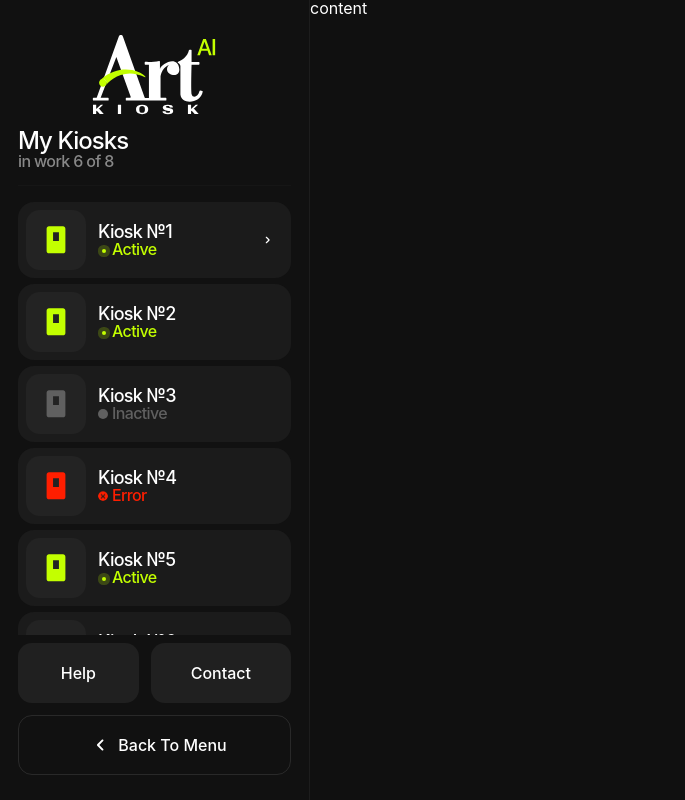
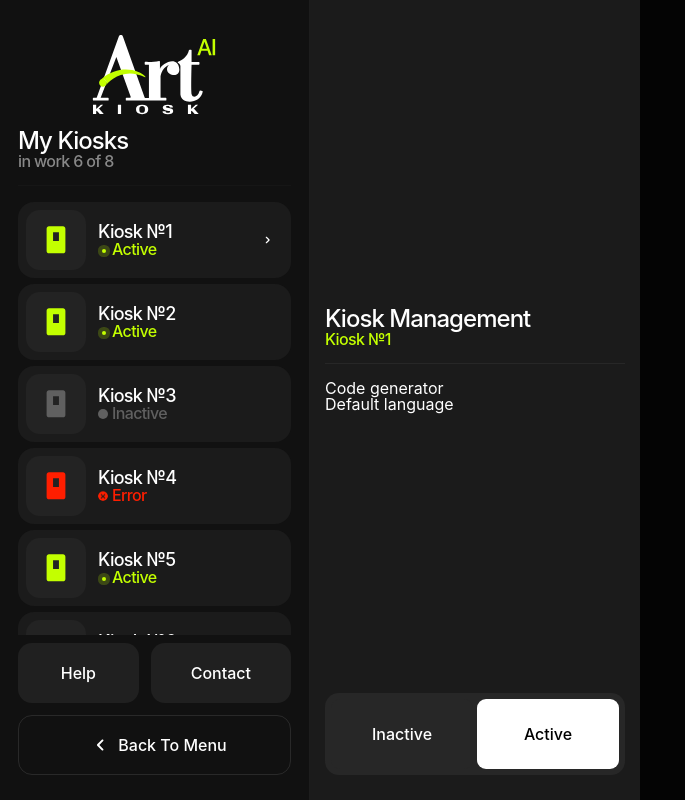
Before and after one commit to Anton-Osip/admin-kiosk, a Next.js app: page / in a window 1280 px wide. Shown: the whole page, without its empty margins (0-685 px from the left). Built offline with nearby package versions, Linux system fonts and the light colour scheme.

Commit message:
feat: create side bar kiosk-management

```diff
--- a/src/shared/config/spacing.scss
+++ b/src/shared/config/spacing.scss
@@ -8,7 +8,6 @@
   --space-5: 20px;
   --space-10: 40px;
   --space-48: 48px;
-  --space-20: 80px;
   --space-40: 160px;
   --space-56: 224px;
 
@@ -16,8 +15,10 @@
   --space-8: 8px;
   --space-12: 12px;
   --space-14: 14px;
+  --space-15: 15px;
   --space-16: 16px;
   --space-18: 18px;
+  --space-20: 20px;
   --space-24: 24px;
   --space-25: 25px;
   --space-32: 32px;
--- a/src/shared/lib/kiosks-store.ts
+++ b/src/shared/lib/kiosks-store.ts
@@ -42,7 +42,7 @@ export const useKiosksStore = create<ModalStore>(set => ({
     set(state => ({
       kiosksData: state.kiosksData.map(kiosk => ({
         ...kiosk,
-        isSelected: kiosk.id === kioskId,
+        isSelected: kiosk.isSelected ? false : kiosk.id === kioskId,
       })),
     }));
   },
--- a/src/widgets/kiosks/kiosks.tsx
+++ b/src/widgets/kiosks/kiosks.tsx
@@ -14,9 +14,9 @@ export const Kiosks = ({ kiosks }: Props) => {
   return (
     <div className={s.kiosks}>
       <h2 className={s.title}>My Kiosks</h2>
-      <h2 className={s.subTitle}>
+      <p className={s.subTitle}>
         in work {activeKiosks} of {totalKiosks}
-      </h2>
+      </p>
       <div className={s.container}>
         {kiosks.map(kiosk => (
           <Kiosk key={kiosk.id} kiosk={kiosk} />
--- /dev/null
+++ b/src/widgets/side-bar-menu/kiosk-management/kiosk-management.module.scss
@@ -0,0 +1,87 @@
+.wrapper {
+  position: absolute;
+  top: 0;
+  bottom: 0;
+  right: 0;
+  left: 310px;
+}
+
+.overlay {
+  position: absolute;
+  top: 0;
+  right: 0;
+  bottom: 0;
+  left: 0;
+  width: 100%;
+  height: 100%;
+  background: rgba(0, 0, 0, 0.7);
+  display: flex;
+  align-items: center;
+  justify-content: center;
+  z-index: 50;
+  padding: var(--space-20);
+}
+
+.container {
+  position: relative;
+  width: 330px;
+  height: 100%;
+  background: #1b1b1b;
+  z-index: 100;
+  display: flex;
+  flex-direction: column;
+  padding: var(--space-25) var(--space-15);
+}
+
+.content {
+  flex: 1;
+  display: flex;
+  flex-direction: column;
+  justify-content: center;
+}
+
+.titleWrapper {
+  & .title {
+    font-size: var(--text-2xl);
+    font-weight: var(--font-medium);
+    line-height: var(--leading-normal);
+    letter-spacing: var(--tracking-tight);
+  }
+
+  & .subTitle {
+
+    color: var(--color-accent);
+    font-size: var(--text-base);
+    font-weight: var(--font-medium);
+    line-height: var(--leading-normal);
+    letter-spacing: var(--tracking-tight);
+    padding-bottom: var(--space-16);
+    margin-bottom: var(--space-16);
+    border-bottom: 1px solid rgba(255, 255, 255, 0.05);
+  }
+}
+
+
+.footer {
+  display: flex;
+  gap: 4px;
+  background: #272727;
+  padding: var(--space-6);
+  width: 100%;
+  border-radius: 14px;
+
+
+  & .button {
+    border-radius: 9px;
+    width: 100%;
+  }
+
+  & .inactiveBtn {
+    background: #272727;
+  }
+
+  & .activeBtn {
+    color: var(--color-black);
+    background: var(--color-white);
+  }
+}
--- /dev/null
+++ b/src/widgets/side-bar-menu/kiosk-management/kiosk-management.tsx
@@ -0,0 +1,40 @@
+import { clsx } from 'clsx';
+
+import { Button } from '@/shared';
+import { KiosksData } from '@/shared/lib/kiosks-store';
+
+import s from './kiosk-management.module.scss';
+
+interface Props {
+  kiosk: KiosksData;
+}
+
+export const KioskManagement = ({ kiosk }: Props) => {
+  return (
+    <div className={s.wrapper}>
+      <div className={s.container}>
+        <div className={s.content}>
+          <div className={s.titleWrapper}>
+            <h2 className={s.title}>Kiosk Management</h2>
+            <p className={s.subTitle}>{kiosk.name}</p>
+          </div>
+          <div className={s.codeGenerator}>Code generator</div>
+          <div className={s.defaultLanguage}>Default language</div>
+        </div>
+        <footer className={s.footer}>
+          <Button
+            className={clsx(s.button, s.inactiveBtn)}
+            variant={'secondary'}
+          >
+            Inactive
+          </Button>
+          <Button className={clsx(s.button, s.activeBtn)} variant={'secondary'}>
+            Active
+          </Button>
+        </footer>
+      </div>
+
+      <div className={s.overlay}></div>
+    </div>
+  );
+};
--- /dev/null
+++ b/src/widgets/side-bar-menu/my-kiosks/my-kiosks.module.scss
@@ -0,0 +1,27 @@
+.container {
+  display: flex;
+  flex-direction: column;
+  align-items: center;
+  justify-content: space-between;
+  padding: var(--space-35) var(--space-18) var(--space-25);
+  background: rgba(17, 17, 17, 1);
+  border-right: 1px solid rgba(255, 255, 255, 0.05);
+}
+
+.buttons {
+  display: grid;
+  grid-template-columns: repeat(2, 1fr);
+  gap: var(--space-12);
+
+  & .button {
+    border-radius: var(--radius-lg);
+    height: 60px;
+  }
+
+  & .fullWidth {
+    grid-column: span 2;
+    border: 1px solid rgba(255, 255, 255, 0.1);
+    background: transparent;
+    gap: 0;
+  }
+}
--- /dev/null
+++ b/src/widgets/side-bar-menu/my-kiosks/my-kiosks.tsx
@@ -0,0 +1,39 @@
+import { clsx } from 'clsx';
+
+import { Button } from '@/shared';
+import ArrowLeft from '@/shared/assets/arrow-left';
+import Logotype from '@/shared/assets/logotype';
+import { KiosksData } from '@/shared/lib/kiosks-store';
+import { Kiosks } from '@/widgets/kiosks/kiosks';
+
+import s from './my-kiosks.module.scss';
+
+interface Props {
+  kiosks: KiosksData[];
+}
+
+export const MyKiosks = ({ kiosks }: Props) => {
+  return (
+    <div className={s.container}>
+      <header className={s.logo}>
+        <Logotype width={125} height={83} />
+      </header>
+      <Kiosks kiosks={kiosks} />
+      <footer className={s.buttons}>
+        <Button className={s.button} variant={'secondary'}>
+          Help
+        </Button>
+        <Button className={s.button} variant={'secondary'}>
+          Contact
+        </Button>
+        <Button
+          icon={<ArrowLeft />}
+          variant={'secondary'}
+          className={clsx(s.fullWidth, s.button)}
+        >
+          Back To Menu
+        </Button>
+      </footer>
+    </div>
+  );
+};
--- a/src/widgets/side-bar-menu/side-bar-menu.module.scss
+++ b/src/widgets/side-bar-menu/side-bar-menu.module.scss
@@ -1,27 +1,3 @@
 .container {
-  display: flex;
-  flex-direction: column;
-  align-items: center;
-  justify-content: space-between;
-  padding: var(--space-35) var(--space-18) var(--space-25);
-  background: rgba(17, 17, 17, 1);
-  border-right: 1px solid rgba(255, 255, 255, 0.05);
+  display: inline-flex;
 }
-
-.buttons {
-  display: grid;
-  grid-template-columns: repeat(2, 1fr);
-  gap: var(--space-12);
-
-  & .button {
-    border-radius: var(--radius-lg);
-    height: 60px;
-  }
-
-  & .fullWidth {
-    grid-column: span 2;
-    border: 1px solid rgba(255, 255, 255, 0.1);
-    background: transparent;
-    gap: 0;
-  }
-}
--- a/src/widgets/side-bar-menu/side-bar-menu.tsx
+++ b/src/widgets/side-bar-menu/side-bar-menu.tsx
@@ -1,37 +1,17 @@
-import { clsx } from 'clsx';
-
-import { Button } from '@/shared';
-import ArrowLeft from '@/shared/assets/arrow-left';
-import Logotype from '@/shared/assets/logotype';
 import { useKiosksStore } from '@/shared/lib/kiosks-store';
-import { Kiosks } from '@/widgets/kiosks/kiosks';
+import { KioskManagement } from '@/widgets/side-bar-menu/kiosk-management/kiosk-management';
+import { MyKiosks } from '@/widgets/side-bar-menu/my-kiosks/my-kiosks';
 
 import s from './side-bar-menu.module.scss';
 
 export const SideBarMenu = () => {
   const { kiosksData } = useKiosksStore();
+  const selectedKiosk = kiosksData.filter(k => k.isSelected);
 
   return (
     <div className={s.container}>
-      <header className={s.logo}>
-        <Logotype width={125} height={83} />
-      </header>
-      <Kiosks kiosks={kiosksData} />
-      <footer className={s.buttons}>
-        <Button className={s.button} variant={'secondary'}>
-          Help
-        </Button>
-        <Button className={s.button} variant={'secondary'}>
-          Contact
-        </Button>
-        <Button
-          icon={<ArrowLeft />}
-          variant={'secondary'}
-          className={clsx(s.fullWidth, s.button)}
-        >
-          Back To Menu
-        </Button>
-      </footer>
+      <MyKiosks kiosks={kiosksData} />
+      {!!selectedKiosk.length && <KioskManagement kiosk={selectedKiosk[0]} />}
     </div>
   );
 };
```
